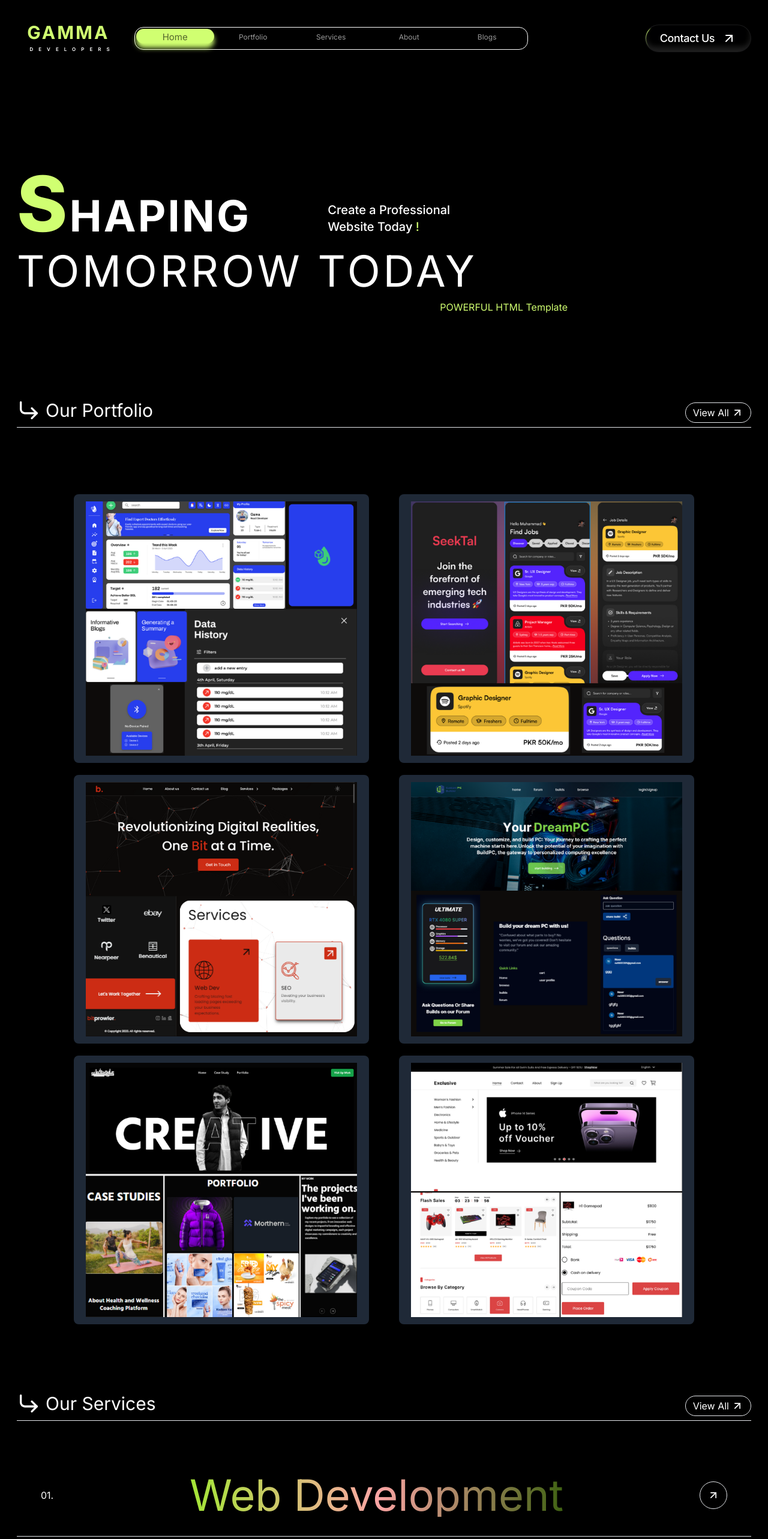
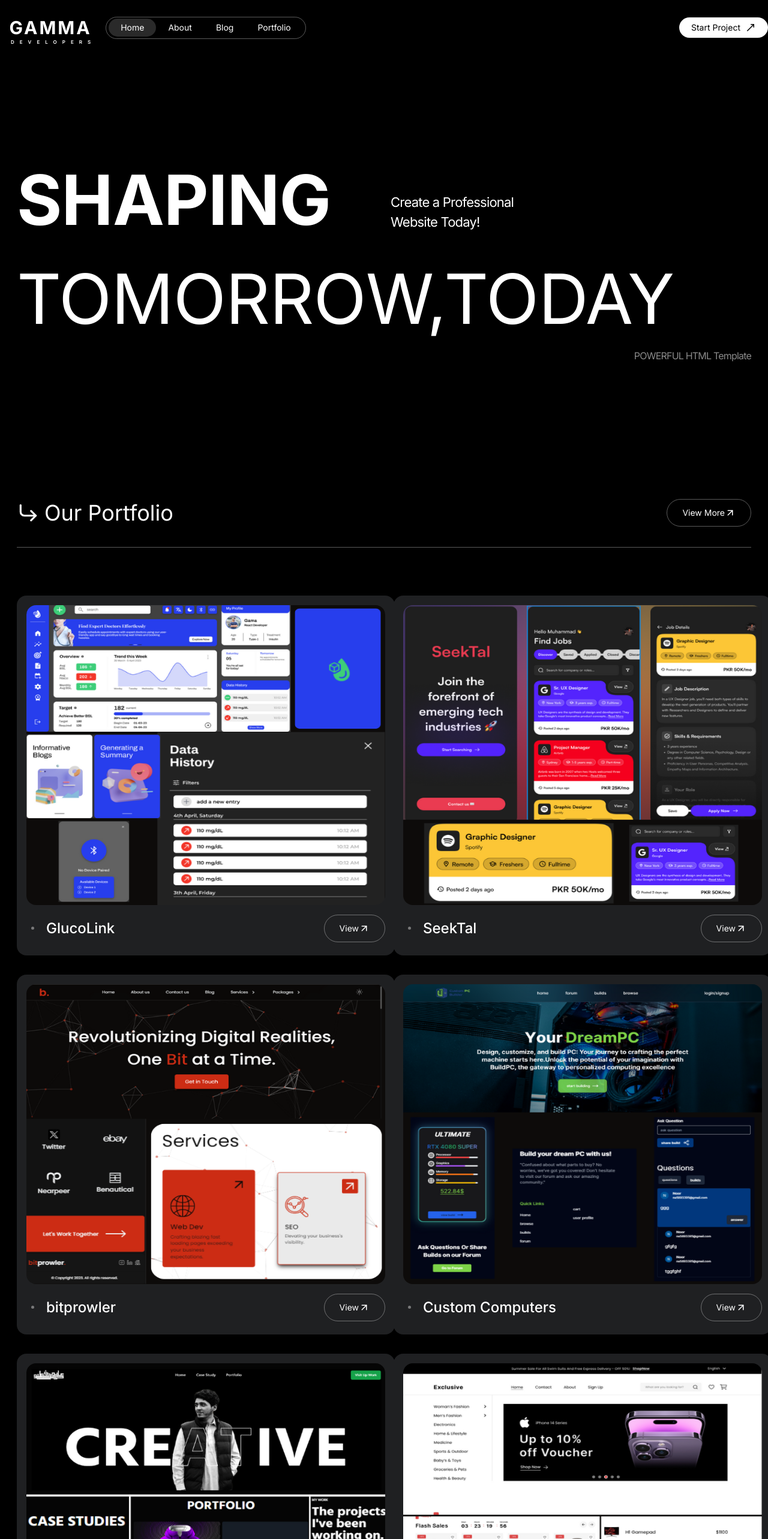
Before and after one commit to GHULAM-1/gamma-developers, a Next.js app: page / in a window 1280 px wide. Shown: the top 2566 px of the page at 60% size. Built offline with nearby package versions, Linux system fonts and the light colour scheme.

Commit message:
services  ,  nav  , hero and portfolio done

```diff
--- a/src/app/allService/page.tsx
+++ b/src/app/allService/page.tsx
@@ -2,47 +2,57 @@
 import SectionDivider from "@/components/section-divider";
 import { ServicesType } from "@/types/all-types";
 import { Services } from "@/data/all-service-data";
-import { ArrowUpRight } from 'lucide-react';
+import { ArrowUpRight } from "lucide-react";
 
 export default function AllServices() {
   return (
     <>
-      <SectionDivider text="Our Services" />
-      <div className="mb-20">
+      <div className="mb-20 w-full rounded-2xl bg-white flex flex-col justify-center items-center text-black max-w py-[140px]">
+        {/* <SectionDivider className="text-black" text="Our Services" /> */}
+        <div className="border-b p-5 w-[90%]">
+          <div className="flex  w-full justify-satrt items-center gap-2 pl-2">
+            <span className="w-[5px] h-[5px] rounded-full bg-[#79797A]"></span>
+            <div className="text-[18px] ">Our Services</div>
+          </div>
+        </div>
+
         {Services.map((service: ServicesType, index: number) => (
-          <a href={`/allService/${service.id}`} key={service.id}>
+          <a
+            className="w-[90%]"
+            href={`/allService/${service.id}`}
+            key={service.id}
+          >
             <div
               key={index}
-              className="relative text-white group flex justify-between px-0 lg:px-10 border-b-[1px] py-8 items-center"
+              className="relative w-full text-black group flex justify-between px-0 lg:px-10 border-b-[1px] py-8 items-center"
             >
-              <p className="flex justify-end">{service.number}</p>
+              <p className="flex justify-end text-[18px] text-black font-medium">
+                {service.number}
+              </p>
               <h1
-                className={`text-3xl md:text-7xl z-10 relative group ${
-                  index === 0
-                    ? "bg-gradient-to-r from-lime-400 via-red-300 to-lime-800 bg-clip-text text-transparent"
-                    : index === 1
-                    ? "bg-gradient-to-r from-yellow-300 via-purple-500 to-pink-300 bg-clip-text text-transparent"
-                    : "bg-gradient-to-r from-orange-400 via-purple-500 to-blue-600 bg-clip-text text-transparent"
-                }`}
+                className={`text-[80px] z-10 relative group tracking-tighter font-medium `}
               >
                 {service.serviceName}
                 <div className="absolute text-sm text-black">
-                  <p className="absolute top-0 left-0 transform -translate-y-full bg-lime-400 rounded-full px-2 py-1 opacity-0 group-hover:opacity-100 transition-opacity duration-500 delay-[100ms] md:block hidden">
+                  <p className="absolute tracking-normal font-normal top-0 left-0 transform -translate-y-full bg-lime-400 rounded-full px-2 py-1 opacity-0 group-hover:opacity-100 transition-opacity duration-500 delay-[100ms] md:block hidden">
                     {service.hoverText1}
                   </p>
-                  <p className="absolute bottom-8 left-[30rem] transform -translate-x-full -translate-y-1/2 bg-lime-400 rounded-full px-2 py-1 opacity-0 group-hover:opacity-100 transition-opacity duration-750 delay-[300ms] md:block hidden">
+                  <p className="absolute tracking-normal font-normal bottom-8 left-[30rem] transform -translate-x-full -translate-y-1/2 bg-lime-400 rounded-full px-2 py-1 opacity-0 group-hover:opacity-100 transition-opacity duration-750 delay-[300ms] md:block hidden">
                     {service.hoverText2}
                   </p>
-                  <p className="absolute bottom-0 left-60 transform translate-y-full bg-lime-400 rounded-full px-2 py-1 opacity-0 group-hover:opacity-100 transition-opacity duration-150 delay-[300ms] md:block hidden">
+                  <p className="absolute tracking-normal font-normal bottom-0 left-60 transform translate-y-full bg-lime-400 rounded-full px-2 py-1 opacity-0 group-hover:opacity-100 transition-opacity duration-150 delay-[300ms] md:block hidden">
                     {service.hoverText3}
                   </p>
-                  <p className="absolute bottom-1/2 left-72 transform translate-x-full translate-y-1/2 bg-lime-400 rounded-full px-2 py-1 opacity-0 group-hover:opacity-100 transition-opacity duration-1000 delay-[400ms] md:block hidden">
+                  <p className="absolute tracking-normal font-normal bottom-1/2 left-72 transform translate-x-full translate-y-1/2 bg-lime-400 rounded-full px-2 py-1 opacity-0 group-hover:opacity-100 transition-opacity duration-1000 delay-[400ms] md:block hidden">
                     {service.hoverText4}
                   </p>
                 </div>
               </h1>
               <div className="border p-3 group-hover:bg-lime-400 group-hover:text-black rounded-full">
-                <ArrowUpRight className="group-hover:scale-150 ease-in-out transition group-hover:transform duration-200" size={20} />
+                <ArrowUpRight
+                  className="group-hover:scale-150 ease-in-out transition group-hover:transform duration-200"
+                  size={20}
+                />
               </div>
             </div>
           </a>
--- a/src/app/globals.css
+++ b/src/app/globals.css
@@ -1,3 +1,69 @@
 @tailwind base;
 @tailwind components;
 @tailwind utilities;
+
+@layer base {
+  :root {
+    --background: 0 0% 100%;
+    --foreground: 222.2 84% 4.9%;
+    --card: 0 0% 100%;
+    --card-foreground: 222.2 84% 4.9%;
+    --popover: 0 0% 100%;
+    --popover-foreground: 222.2 84% 4.9%;
+    --primary: #D0FF71;
+    --primary-foreground: 210 40% 98%;
+    --secondary: 210 40% 96.1%;
+    --secondary-foreground: 222.2 47.4% 11.2%;
+    --muted: 210 40% 96.1%;
+    --muted-foreground: 215.4 16.3% 46.9%;
+    --accent: 210 40% 96.1%;
+    --accent-foreground: 222.2 47.4% 11.2%;
+    --destructive: 0 84.2% 60.2%;
+    --destructive-foreground: 210 40% 98%;
+    --border: 214.3 31.8% 91.4%;
+    --input: 214.3 31.8% 91.4%;
+    --ring: 222.2 84% 4.9%;
+    --radius: 0.5rem;
+    --chart-1: 12 76% 61%;
+    --chart-2: 173 58% 39%;
+    --chart-3: 197 37% 24%;
+    --chart-4: 43 74% 66%;
+    --chart-5: 27 87% 67%;
+  }
+
+  .dark {
+    --background: #D0FF71;
+    --foreground: 210 40% 98%;
+    --card: 222.2 84% 4.9%;
+    --card-foreground: 210 40% 98%;
+    --popover: 222.2 84% 4.9%;
+    --popover-foreground: 210 40% 98%;
+    --primary: 210 40% 98%;
+    --primary-foreground: 222.2 47.4% 11.2%;
+    --secondary: 217.2 32.6% 17.5%;
+    --secondary-foreground: 210 40% 98%;
+    --muted: 217.2 32.6% 17.5%;
+    --muted-foreground: 215 20.2% 65.1%;
+    --accent: 217.2 32.6% 17.5%;
+    --accent-foreground: 210 40% 98%;
+    --destructive: 0 62.8% 30.6%;
+    --destructive-foreground: 210 40% 98%;
+    --border: 217.2 32.6% 17.5%;
+    --input: 217.2 32.6% 17.5%;
+    --ring: 212.7 26.8% 83.9%;
+    --chart-1: 220 70% 50%;
+    --chart-2: 160 60% 45%;
+    --chart-3: 30 80% 55%;
+    --chart-4: 280 65% 60%;
+    --chart-5: 340 75% 55%;
+  }
+}
+
+@layer base {
+  * {
+    @apply border-border;
+  }
+  body {
+    @apply bg-background text-foreground;
+  }
+}
--- a/src/app/layout.tsx
+++ b/src/app/layout.tsx
@@ -17,12 +17,17 @@ export default function RootLayout({
   children: React.ReactNode;
 }>) {
   return (
-    <html lang="en" className="flex justify-center overflow-x-hidden items-center w-full  ">
-      <body className={`${inter.className} max-w-[1440px] w-full overflow-x-hidden bg-black p-7`}>
+    <html
+      lang="en"
+      className="flex justify-center overflow-x-hidden items-center w-full  "
+    >
+      <body
+        className={`${inter.className}  w-full overflow-x-hidden bg-black p-7 flex flex-col justify-center items-center`}
+      >
+        <NavBar />
 
-        <NavBar/>
         {children}
-        <Footer/>
+        <Footer />
       </body>
     </html>
   );
--- a/src/components/hero-sec.tsx
+++ b/src/components/hero-sec.tsx
@@ -1,23 +1,20 @@
-import React from 'react'
+import React from "react";
 export default function Hero() {
   return (
-
     <>
-    <div className='py-20 md:py-32'>
-      <div className='py-12 text-white flex items-center gap-32'>
-        <p className=' text-6xl md:text-7xl font-bold tracking-[0.2rem]'><span className='text-[#D0FF71]  text-6xl md:text-9xl font-extrabold'>S</span>HAPING</p>
-
-        <p className='hidden md:block w-[23%] self-end mb-3 text-xl font-medium'>Create a Professional
-            Website Today <span className='text-[#D0FF71]'>!</span></p>
+      <div className="max-w-[1365px] text-white leading-[165px] w-full h-screen justify-center   flex flex-col  tracking-tighter">
+        <div className="flex  items-center gap-[100px]">
+          <div className=" font-bold text-[9.0vw]">SHAPING</div>
+          <div className="flex flex-col justify-center items-start text-[22px] pt-10 leading-normal">
+            <span>Create a Professional</span>
+            <span>Website Today!</span>
+          </div>
+        </div>
+        <div className="text-[9.0vw]">TOMORROW,TODAY</div>
+        <div className="w-full flex justify-end leading-normal">
+          <span className="text-[#FFFFFF8A]">POWERFUL HTML Template</span>
+        </div>
       </div>
-
-      <div className='text-white  '>
-        <p className='text-5xl md:text-7xl tracking-[0.3rem] -mt-9'>TOMORROW TODAY</p>
-        <p className='block md:hidden w-[60%] self-end mb-3 text-xl font-medium'>Create a Professional
-            Website Today <span className='text-[#D0FF71]'>!</span></p>
-        <p className='text-[#D0FF71] flex justify-end w-full md:w-[75%] py-3'>POWERFUL HTML Template</p>
-      </div>
-    </div>
     </>
-  )
+  );
 }
--- a/src/components/home.tsx
+++ b/src/components/home.tsx
@@ -8,7 +8,7 @@ import AllServices from '@/app/allService/page'
 export default function Home() {
   return (
     <>
-      <Hero/>
+      <Hero />
       <DirectionAwareHoverDemo/>
       <AllServices/>
       <AllBlogs/>
--- a/src/components/logo.tsx
+++ b/src/components/logo.tsx
@@ -1,12 +1,12 @@
-import React from 'react'
+import React from "react";
 
 export default function Logo() {
   return (
-    <div className="flex flex-col justify-center items-center leading-5 tracking-[3px] px-0 py-2 -ml-[10px] md:p-2 md:ml-0">
-            <div className="text-3xl text-[#D0FF71] font-bold">GAMMA</div>
-            <div className="text-[8px] ml-[13.5px] tracking-[9px] font-semibold text-white">
-              DEVELOPERS
-            </div>
-          </div>
-  )
+    <div className="flex flex-col justify-center items-center  tracking-[3px] px-0 py-2 -ml-[10px] md:p-2 md:ml-0">
+      <div className="text-3xl text-white font-bold">GAMMA</div>
+      <div className="text-[8px] ml-[10px] tracking-[9px] font-semibold text-white">
+        DEVELOPERS
+      </div>
+    </div>
+  );
 }
--- a/src/components/nav-bar.tsx
+++ b/src/components/nav-bar.tsx
@@ -1,108 +1,50 @@
 "use client";
-import React, { useState, useEffect } from "react";
-import { Equal, X } from "lucide-react";
-import { ShimmerButtonDemo } from "./shimmer-button";
-import { FadeText } from "./magicui/fade-text";
+import React from "react";
+import { usePathname } from "next/navigation";
 import Logo from "./logo";
-import Button from "./navbar-navigation";
-import { useRouter } from "next/navigation";
+import Link from "next/link";
+import { MoveUpRight } from "lucide-react";
 
 export default function NavBar() {
-  const [isNavOpen, setIsNavOpen] = useState<boolean>(false);
-  const router = useRouter();
+  const pathname = usePathname();
 
-  useEffect(() => {
-    if (isNavOpen) {
-      document.body.classList.add("no-scroll");
-    } else {
-      document.body.classList.remove("no-scroll");
-    }
-    return () => {
-      document.body.classList.remove("no-scroll");
-    };
-  }, [isNavOpen]);
-
-  const handleNavigation = (url: any) => {
-    setIsNavOpen(false);
-    router.push(url);
-  };
-
-  const navLinksClassName = "text-[65px] text-white font-black";
+  const tabs = [
+    { name: "Home", path: "/" },
+    { name: "About", path: "/about" },
+    { name: "Blog", path: "/blog" },
+    { name: "Portfolio", path: "/portfolio" },
+  ];
 
   return (
-    <>
-      <nav className="hidden lg:flex justify-between items-center">
-        <div className="flex items-center gap-6">
-          <Logo />
-          <Button />
+    <div className=" w-full  flex justify-center items-center fixed top-0  left-0 right-0 z-50 backdrop-blur-md bg-opacity-70 bg-black ">
+      <div className="w-full max-w-[1340px] mx-auto flex text-white justify-between items-center py-2">
+        <div className="flex gap-2">
+          <div className="mt-3">
+            <Logo />
+          </div>
+          <div className="flex gap-2 text-sm rounded-lg justify-center items-center">
+            <div className="border-[0.5px] border-[#FFFFFF5A] flex justify-center items-center rounded-3xl text-sm px-1">
+              {tabs.map((tab) => (
+                <a
+                  href={tab.path}
+                  key={tab.name}
+                  className={`px-5 py-[5px] my-[2.5px] rounded-3xl cursor-pointer transition-all ease-linear ${
+                    pathname === tab.path ? "bg-[#FFFFFF2A]" : ""
+                  }`}
+                >
+                  {tab.name}
+                </a>
+              ))}
+            </div>
+          </div>
         </div>
-        <ShimmerButtonDemo />
-      </nav>
-      <div className="flex text-white w-full items-center justify-between h-[12vh] lg:hidden">
-        <div
-          className="img cursor-pointer"
-          onClick={() => handleNavigation("/")}
-        >
-          <Logo/>
-        </div>
-        <div className="flex gap-8">
-          <div
-            className="cursor-pointer"
-            onClick={() => setIsNavOpen(!isNavOpen)}
-          >
-            Menu
+        <div>
+          <div className="flex justify-center items-center rounded-3xl bg-white text-black px-5 py-[7px] text-sm gap-2 cursor-pointer">
+            <span>Start Project</span>
+            <MoveUpRight className="w-[18px] h-[18px]" />
           </div>
-          <Equal
-            className={`${!isNavOpen ? "flex" : "hidden"} cursor-pointer`}
-            onClick={() => setIsNavOpen(!isNavOpen)}
-          />
-          <X
-            className={`${isNavOpen ? "flex" : "hidden"} cursor-pointer`}
-            onClick={() => setIsNavOpen(!isNavOpen)}
-          />
         </div>
       </div>
-
-      <div
-        className={`${
-          isNavOpen ? "flex" : "hidden"
-        } md:hidden h-[88vh] mb-4 w-full items-center gap-5 flex-col`}
-      >
-        <div onClick={() => handleNavigation("/")} className="cursor-pointer">
-          <FadeText
-            className={`${navLinksClassName}`}
-            direction="up"
-            framerProps={{
-              show: { transition: { delay: 0.2 } },
-            }}
-            text="Home"
-          />
-        </div>
-        <div
-          onClick={() => handleNavigation("/portfolio")}
-          className={`${navLinksClassName} cursor-pointer`}
-        >
-          Portolio
-        </div>
-        <div
-          onClick={() => handleNavigation("/allService")}
-          className={`${navLinksClassName} cursor-pointer`}
-        >
-          Services
-        </div>
-        <div
-          onClick={() => handleNavigation("/services")}
-          className={`${navLinksClassName} cursor-pointer`}
-        >
-          About
-        </div>
-        <div
-          onClick={() => handleNavigation("/portfolio")}
-          className={`${navLinksClassName} cursor-pointer`}
-        >
-          Blogs
-        </div>
-      </div>
-    </>
+    </div>
   );
 }
--- a/src/components/portfolio-cards.tsx
+++ b/src/components/portfolio-cards.tsx
@@ -2,20 +2,50 @@
 import { DirectionAwareHover } from "./ui/direction-aware-hover";
 import { AllPortfolioCardsData } from "@/data/a-portfolio-card";
 import { PortfolioCardType } from "@/types/all-types";
+import Image from "next/image";
 import SectionDivider from "./section-divider";
+import { ArrowUpRight } from "lucide-react";
 
 export function DirectionAwareHoverDemo() {
   return (
     <>
-      <SectionDivider text="Our Portfolio"/>
-      <div className="mb-8 grid grid-cols-1 md:grid-cols-2 justify-items-center mt-0 md:mt-[-25px] gap-5 md:p-0 lg:p-20">
-        {AllPortfolioCardsData.slice(0, 6).map((portfolioCard: PortfolioCardType) => {
-          return (
-            <DirectionAwareHover imageUrl={portfolioCard.image} key={portfolioCard.name}>
-              {portfolioCard.name}
-            </DirectionAwareHover>
-          );
-        })}
+      <div className=" max flex  flex-col justify-center  max-w-[1365px] items-center  mb-[140px] w-full">
+        <SectionDivider text="Our Portfolio" />
+        <div className="grid grid-cols-2 gap-8">
+          {AllPortfolioCardsData.slice(0, 6).map(
+            (portfolioCard: PortfolioCardType) => {
+              return (
+                <div className=" bg-[#1F2022] w-[630px] h-[600px] rounded-2xl p-4   text-white">
+                  <Image
+                    alt={"loading ..."}
+                    width={600}
+                    height={450}
+                    src={portfolioCard.image}
+                    className=" w-full h-[88%] rounded-2xl"
+                  />
+                  <div className="flex justify-between w-full items-center mt-4 ">
+                    <div className="flex w-full justify-satrt items-center gap-5 pl-2">
+                      <span className="w-[5px] h-[5px] rounded-full bg-[#79797A]"></span>
+                      <div className="text-[24px] font-medium">
+                        {portfolioCard.name}
+                      </div>
+                    </div>
+                    <div>
+                      <a
+                        href="/portfolio"
+                        className="hover:bg-primary whitespace-nowrap
+          border border-[#FFFFFF5A] hover:text-black transition-all ease-linear text-sm flex justify-center items-center rounded-3xl px-[25px] py-[12px] cursor-pointer"
+                      >
+                        <span>View</span>
+                        <ArrowUpRight size={18} />
+                      </a>
+                    </div>
+                  </div>
+                </div>
+              );
+            }
+          )}
+        </div>
       </div>
     </>
   );
--- a/src/components/section-divider.tsx
+++ b/src/components/section-divider.tsx
@@ -1,28 +1,36 @@
 import { CornerDownRight } from "lucide-react";
-import { ArrowUpRight } from 'lucide-react';
+import { ArrowUpRight } from "lucide-react";
+import { cn } from "@/lib/utils";
 
-export type SectionDividerType = {
+type SectionDividerProps = React.HTMLAttributes<HTMLDivElement> & {
   text: string;
 };
 
-export default function SectionDivider({ text }: SectionDividerType) {
+export default function SectionDivider({
+  text,
+  className,
+  ...props
+}: SectionDividerProps) {
   return (
-    <div className="flex justify-between group items-center mb-4 md:mb-14 border-b-[1px] text-white">
-      <div className="flex items-center mb-2">
-        <div>
-          <CornerDownRight size={40}/>
-        </div>
-        <div className="ml-2 text-2xl md:text-3xl">{text}</div>
+    <div
+      className={cn(
+        `w-full text-white flex justify-between items-center border-b border-[#FFFFFF5A] pb-[30px] mb-[80px]`,
+        className
+      )}
+      {...props}
+    >
+      <div className="flex justify-center items-center gap-2">
+        <CornerDownRight size={38} />
+        <div className="text-[36px]">{text}</div>
       </div>
-      <div className="flex items-center gap-1 group-hover:bg-[#d0ff71] group-hover:text-black transition hover:ease-in-out border-[1px] rounded-full px-3 py-1">
-        <button className="text-xs md:text-base">
-          View All
-
-        </button>
-        <div>
-        <ArrowUpRight size={20}/>
-
-        </div>
+      <div>
+        <a
+          href="/portfolio"
+          className="hover:bg-white border border-[#FFFFFF5A] hover:text-black transition-all ease-linear text-sm flex justify-center items-center rounded-3xl px-[25px] py-[12px] cursor-pointer"
+        >
+          <span>View More</span>
+          <ArrowUpRight size={18} />
+        </a>
       </div>
     </div>
   );
--- a/tailwind.config.ts
+++ b/tailwind.config.ts
@@ -7,7 +7,7 @@ const config = {
     './components/**/*.{ts,tsx}',
     './app/**/*.{ts,tsx}',
     './src/**/*.{ts,tsx}',
-  ],
+	],
   prefix: "",
   theme: {
     container: {
@@ -18,15 +18,47 @@ const config = {
       },
     },
     extend: {
-
-      animation: {
-        "accordion-down": "accordion-down 0.2s ease-out",
-        "accordion-up": "accordion-up 0.2s ease-out",
-        "spin-around": "spin-around calc(var(--speed) * 2) infinite linear",
-        slide: "slide var(--speed) ease-in-out infinite alternate",
+      colors: {
+        border: "hsl(var(--border))",
+        input: "hsl(var(--input))",
+        ring: "hsl(var(--ring))",
+        background: "hsl(var(--background))",
+        foreground: "hsl(var(--foreground))",
+        primary: {
+          DEFAULT: "var(--primary)",
+          foreground: "hsl(var(--primary-foreground))",
+        },
+        secondary: {
+          DEFAULT: "hsl(var(--secondary))",
+          foreground: "hsl(var(--secondary-foreground))",
+        },
+        destructive: {
+          DEFAULT: "hsl(var(--destructive))",
+          foreground: "hsl(var(--destructive-foreground))",
+        },
+        muted: {
+          DEFAULT: "hsl(var(--muted))",
+          foreground: "hsl(var(--muted-foreground))",
+        },
+        accent: {
+          DEFAULT: "hsl(var(--accent))",
+          foreground: "hsl(var(--accent-foreground))",
+        },
+        popover: {
+          DEFAULT: "hsl(var(--popover))",
+          foreground: "hsl(var(--popover-foreground))",
+        },
+        card: {
+          DEFAULT: "hsl(var(--card))",
+          foreground: "hsl(var(--card-foreground))",
+        },
+      },
+      borderRadius: {
+        lg: "var(--radius)",
+        md: "calc(var(--radius) - 2px)",
+        sm: "calc(var(--radius) - 4px)",
       },
       keyframes: {
-
         "accordion-down": {
           from: { height: "0" },
           to: { height: "var(--radix-accordion-content-height)" },
@@ -35,30 +67,14 @@ const config = {
           from: { height: "var(--radix-accordion-content-height)" },
           to: { height: "0" },
         },
-
-        "spin-around": {
-          "0%": {
-            transform: "translateZ(0) rotate(0)",
-          },
-          "15%, 35%": {
-            transform: "translateZ(0) rotate(90deg)",
-          },
-          "65%, 85%": {
-            transform: "translateZ(0) rotate(270deg)",
-          },
-          "100%": {
-            transform: "translateZ(0) rotate(360deg)",
-          },
-        },
-        slide: {
-          to: {
-            transform: "translate(calc(100cqw - 100%), 0)",
-          },
-        },
+      },
+      animation: {
+        "accordion-down": "accordion-down 0.2s ease-out",
+        "accordion-up": "accordion-up 0.2s ease-out",
       },
     },
   },
-  plugins: [require("tailwindcss-animate")]
+  plugins: [require("tailwindcss-animate")],
 } satisfies Config
 
 export default config
```
Also changed, not shown: components.json.
